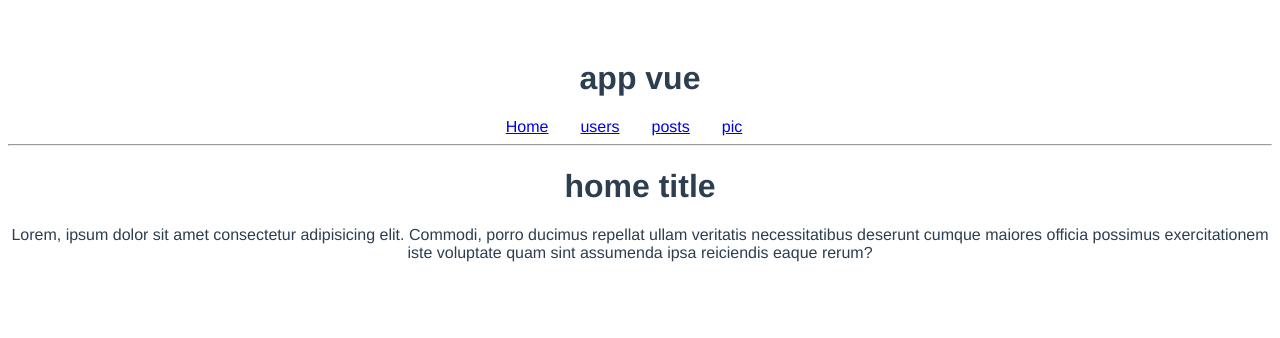
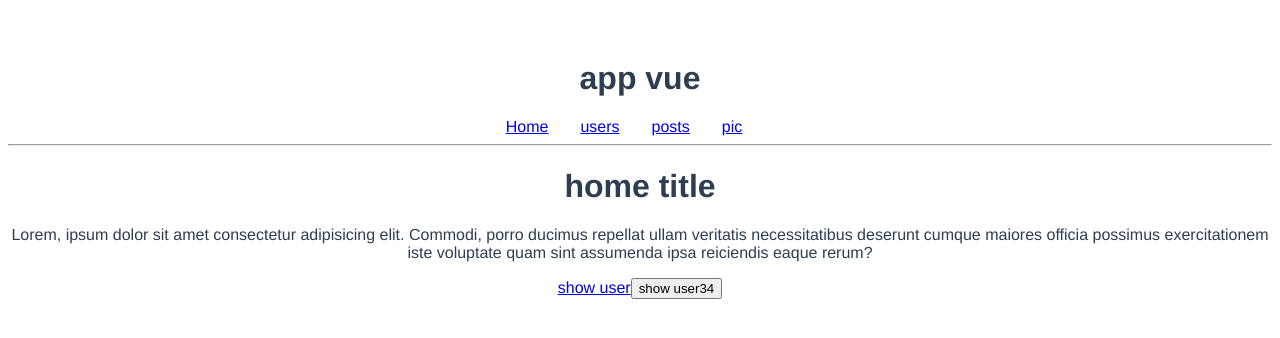
Before and after one commit to afrasiabi1374/vue-router4, a Vue app: page / in a window 1280 px wide. Shown: the top 338 px of the page. Built offline with nearby package versions, Linux system fonts and the light colour scheme.

Commit message:
router name with params

```diff
--- a/src/components/Home.vue
+++ b/src/components/Home.vue
@@ -3,15 +3,26 @@
   <p>
       Lorem, ipsum dolor sit amet consectetur adipisicing elit. Commodi, porro ducimus repellat ullam veritatis necessitatibus deserunt cumque maiores officia possimus exercitationem iste voluptate quam sint assumenda ipsa reiciendis eaque rerum?
   </p>
+  <router-link :to="{name: 'showUser',params:{id:34}}">show user</router-link>
+  <button @click="goToShowUser">show user34</button>
 </template>
 
 <script>
 import {ref} from 'vue'
+import {useRoute,useRouter} from 'vue-router'
 export default {
     setup(){
+        const router = useRouter()
+        const route = useRoute()
+        function goToShowUser(){
+            router.push({name: 'showUser',params:{id:34},query:{name:'ali',lastName:'afrasiabi'},hash:"#web"})
+        }
         const title = ref("home page")
         return{
-            title
+            title,
+            router,
+            route,
+            goToShowUser
         }
     }
 }
--- a/src/components/users/ShowUser.vue
+++ b/src/components/users/ShowUser.vue
@@ -1,17 +1,25 @@
 <template>
     <div>
        <h1 style="color:green"> {{title}} </h1>
+        <h2>name : {{route.query.name}} </h2>
+        <h2>name : {{route.query.lastName}} </h2>
+        <h2>name : {{route.hash}} </h2>
+
+
     </div>
 </template>
 
 <script>
 import {ref} from 'vue'
+import {useRoute} from 'vue-router'
 export default {
     setup(){
+        const route = useRoute()
         const title = ref("Show user page")
         //console.log(useRouter,useRoute)
         return{
             title,
+            route
         }
     }
 }
```
Also changed, not shown: src/router.js (+3 -4 lines).
